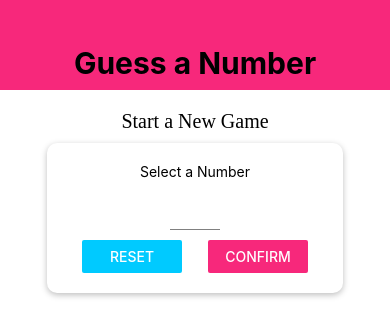
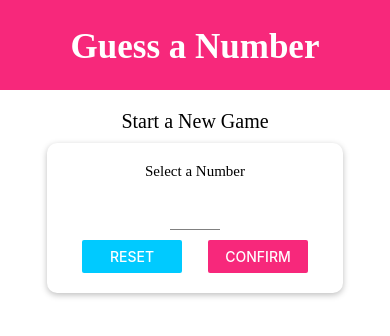
Before and after one commit to rpadilla6/Guess-The-Number, a React Native app: screen / in a window 390 px wide. Shown: the top 336 px of the page. Built offline with nearby package versions, Linux system fonts and the light colour scheme.

Commit message:
Added global stylesheet for default text styles

```diff
--- a/components/Header.js
+++ b/components/Header.js
@@ -13,15 +13,17 @@ const styles = StyleSheet.create({
     header: {
         width: '100%',
         height: 90,
-        paddingTop: 36,
+        paddingTop: 24,
+        paddingBottom: 20,
         backgroundColor: Colors.primary,
         alignItems: 'center',
         justifyContent: 'center',
     },
     headerTitle: {
-        color: 'black',
-        fontSize: 30,
+        color: 'white',
+        fontSize: 35,
         fontWeight: 'bold',
+        fontFamily: 'OpenSans-Bold',
     },
 });
 export default Header;
--- /dev/null
+++ b/constants/default-styles.js
@@ -0,0 +1,12 @@
+import { StyleSheet } from 'react-native';
+
+export default StyleSheet.create({
+    bodyText: {
+        fontFamily: 'OpenSans-Regular',
+        fontSize: 15,
+    },
+    title: {
+        fontFamily: 'OpenSans-Bold',
+        fontSize: 17,
+    },
+});
--- a/screens/GameOverScreen.js
+++ b/screens/GameOverScreen.js
@@ -1,12 +1,13 @@
 import React from 'react';
 import { Text, View, StyleSheet, Button} from 'react-native';
+import defaultStyles from '../constants/default-styles';
 
 const GameOverScreen = props => {
     return (
         <View style={styles.screen}>
-            <Text>Game is Over</Text>
-            <Text>Number of rounds: {props.rounds}</Text>
-            <Text>Number was: {props.userNumber} </Text>
+            <Text style={defaultStyles.title}>Game Over</Text>
+            <Text style={defaultStyles.bodyText}>Number of rounds: {props.rounds}</Text>
+            <Text style={defaultStyles.bodyText}>Number was: {props.userNumber} </Text>
             <Button title="NEW GAME" onPress={props.onRestart} />
         </View>
     );
--- a/screens/GameScreen.js
+++ b/screens/GameScreen.js
@@ -2,6 +2,7 @@ import React, {useState, useRef, useEffect} from 'react';
 import { Text, View, StyleSheet, Button, Alert} from 'react-native';
 import NumberContainer from './../components/NumberContainer';
 import Card from '../components/Card';
+import defaultStyles from '../constants/default-styles';
 
 const generateRandomWithinRange = (min, max, exclude) => {
     min = Math.ceil(min);
@@ -37,7 +38,6 @@ const GameScreen = props => {
             return;
         }
         if (direction === 'lower'){
-            // generateRandomWithinRange(1, props.userChoice)
             currentHigh.current = currentGuess;
         } else {
             currentLow.current = currentGuess;
@@ -48,7 +48,7 @@ const GameScreen = props => {
     };
     return (
     <View style={styles.screen}>
-        <Text>Opponent's Guess</Text>
+        <Text style={defaultStyles.title}>Opponent's Guess</Text>
         <NumberContainer>{currentGuess}</NumberContainer>
         <Card style={styles.buttonContainer}>
             <Button title="LOWER" onPress={nextGuessHandler.bind(this, 'lower')} />
--- a/screens/StartGameScreen.js
+++ b/screens/StartGameScreen.js
@@ -4,6 +4,7 @@ import Card from '../components/Card';
 import Colors from '../constants/colors';
 import Input from '../components/Input';
 import NumberContainer from '../components/NumberContainer';
+import defaultStyles from '../constants/default-styles';
 
 const StartGameScreen = props => {
     const [enteredValue, setEnteredValue ] = useState('');
@@ -34,7 +35,7 @@ const StartGameScreen = props => {
     if (confirmed) {
         confirmedOutput =  (
             <Card style={styles.summaryContainer}>
-                <Text> You selected</Text>
+                <Text style={defaultStyles.title}> You selected</Text>
                 <NumberContainer>{selectedNumber}</NumberContainer>
                 <Button title="START GAME" onPress={() => props.onStartGame(selectedNumber)} />
             </Card>
@@ -48,7 +49,7 @@ const StartGameScreen = props => {
     <View style={styles.screen}>
         <Text style={styles.title}>Start a New Game</Text>
         <Card style={styles.inputContainer}>
-            <Text>Select a Number</Text>
+            <Text style={defaultStyles.bodyText}>Select a Number</Text>
             <Input
                 style={styles.inputBox}
                 blurOnSubmit autocapitalize="none"
```
